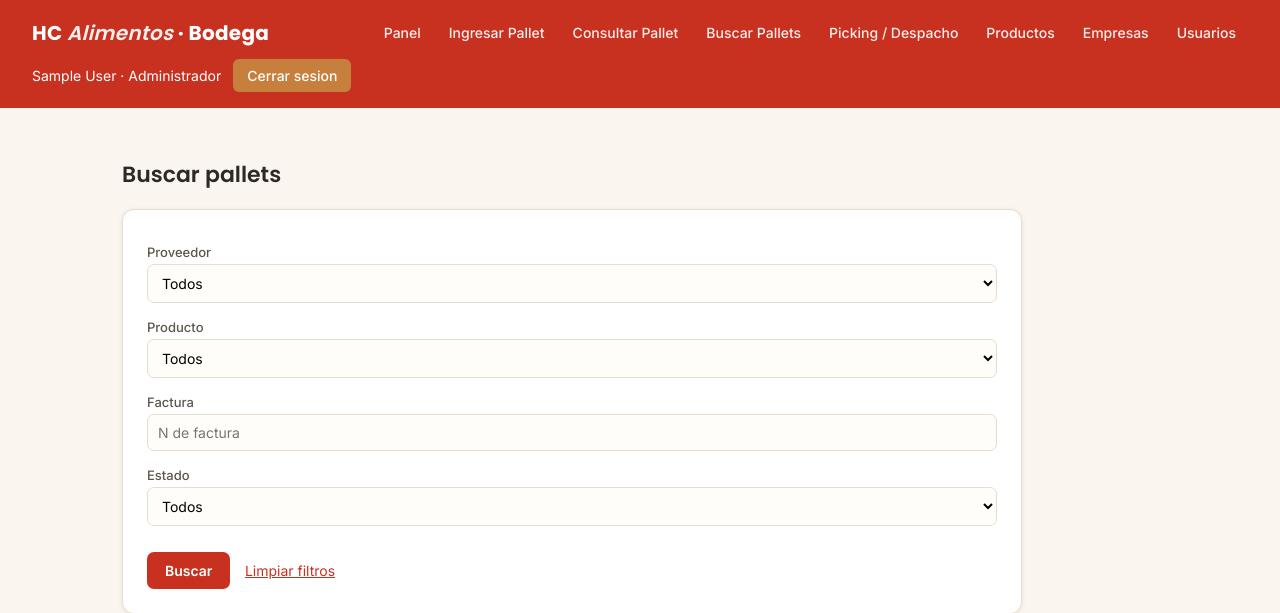
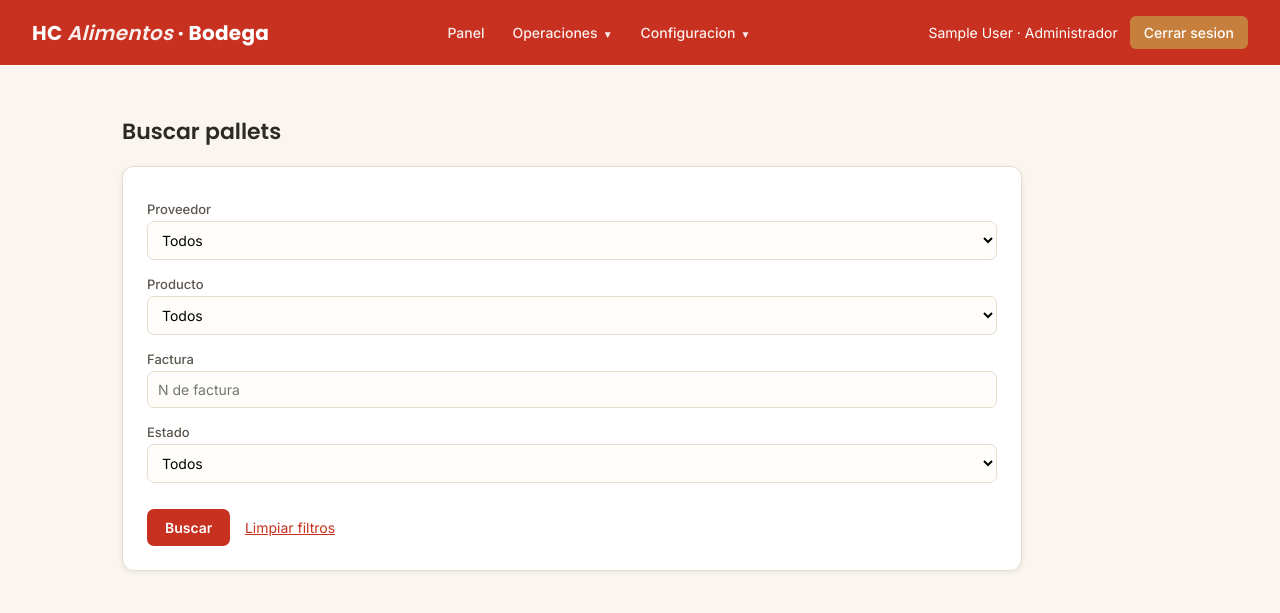
Before and after one commit to sarojasgarrido/Hc-alimentos-, a Flask app: page /pallets/buscar in a window 1280 px wide. Shown: the top 613 px of the page. Run offline with Flask 3, Linux system fonts and the light colour scheme; the visitor is signed in with stand-in values (Sample User, id 1); data that the repository does not hold is empty; some libraries are stand-ins or nearby versions.

Commit message:
base.html

```diff
--- a/templates/base.html
+++ b/templates/base.html
@@ -283,6 +283,63 @@
         a {
             color: var(--rojo-marca);
         }
+
+        /* --- Menu con desplegables --- */
+        .menu-grupo {
+            position: relative;
+        }
+        .menu-boton {
+            color: white;
+            background: transparent;
+            border: none;
+            font-family: 'Inter', Arial, sans-serif;
+            font-weight: 500;
+            font-size: 14px;
+            padding: 8px 12px;
+            border-radius: 6px;
+            cursor: pointer;
+            display: inline-flex;
+            align-items: center;
+            gap: 5px;
+            opacity: 0.92;
+        }
+        .menu-boton:hover {
+            background-color: rgba(255,255,255,0.15);
+            opacity: 1;
+        }
+        .menu-boton .flecha {
+            font-size: 10px;
+            margin-top: 2px;
+        }
+        .menu-panel {
+            position: absolute;
+            top: calc(100% + 4px);
+            left: 0;
+            background: white;
+            color: var(--carbon);
+            border-radius: 8px;
+            box-shadow: 0 4px 18px rgba(45,41,37,0.18);
+            min-width: 210px;
+            padding: 6px;
+            z-index: 100;
+            display: none;
+        }
+        .menu-grupo.abierto .menu-panel {
+            display: block;
+        }
+        .menu-panel a {
+            display: block;
+            padding: 9px 14px;
+            color: var(--carbon);
+            text-decoration: none;
+            border-radius: 5px;
+            font-size: 13.5px;
+            font-weight: 500;
+        }
+        .menu-panel a:hover {
+            background-color: #FCEFE2;
+            color: var(--rojo-marca);
+        }
     </style>
 </head>
 <body>
@@ -290,21 +347,55 @@
         <div class="marca">HC <span>Alimentos</span> &middot; Bodega</div>
         <nav>
             <a href="{{ url_for('dashboard') }}">Panel</a>
+
+            <div class="menu-grupo" id="menu-operaciones">
+                <button type="button" class="menu-boton" onclick="toggleMenu('menu-operaciones')">
+                    Operaciones <span class="flecha">&#9660;</span>
+                </button>
+                <div class="menu-panel">
                     <a href="{{ url_for('nuevo_pallet') }}">Ingresar Pallet</a>
                     <a href="{{ url_for('consulta_pallet') }}">Consultar Pallet</a>
                     <a href="{{ url_for('buscar_pallets') }}">Buscar Pallets</a>
                     <a href="{{ url_for('picking') }}">Picking / Despacho</a>
+                </div>
+            </div>
+
+            <div class="menu-grupo" id="menu-configuracion">
+                <button type="button" class="menu-boton" onclick="toggleMenu('menu-configuracion')">
+                    Configuracion <span class="flecha">&#9660;</span>
+                </button>
+                <div class="menu-panel">
                     <a href="{{ url_for('productos') }}">Productos</a>
                     <a href="{{ url_for('empresas') }}">Empresas</a>
                     {% if session.get('rol') == 'Administrador' %}
                     <a href="{{ url_for('usuarios') }}">Usuarios</a>
                     {% endif %}
+                </div>
+            </div>
         </nav>
         <div class="usuario-box">
             <span>{{ session.get('nombre') }} &middot; {{ session.get('rol') }}</span>
             <a class="salir" href="{{ url_for('logout') }}">Cerrar sesion</a>
         </div>
     </header>
+
+    <script>
+        function toggleMenu(id) {
+            const grupo = document.getElementById(id);
+            const estabaAbierto = grupo.classList.contains('abierto');
+            // Cerrar todos los menus primero
+            document.querySelectorAll('.menu-grupo').forEach(g => g.classList.remove('abierto'));
+            // Si no estaba abierto, abrirlo
+            if (!estabaAbierto) grupo.classList.add('abierto');
+        }
+        // Cerrar al hacer clic fuera
+        document.addEventListener('click', function(e) {
+            if (!e.target.closest('.menu-grupo')) {
+                document.querySelectorAll('.menu-grupo').forEach(g => g.classList.remove('abierto'));
+            }
+        });
+    </script>
+
     <main>
         {% block contenido %}{% endblock %}
     </main>
```
Lines whose indentation alone changed are shown as unchanged.
